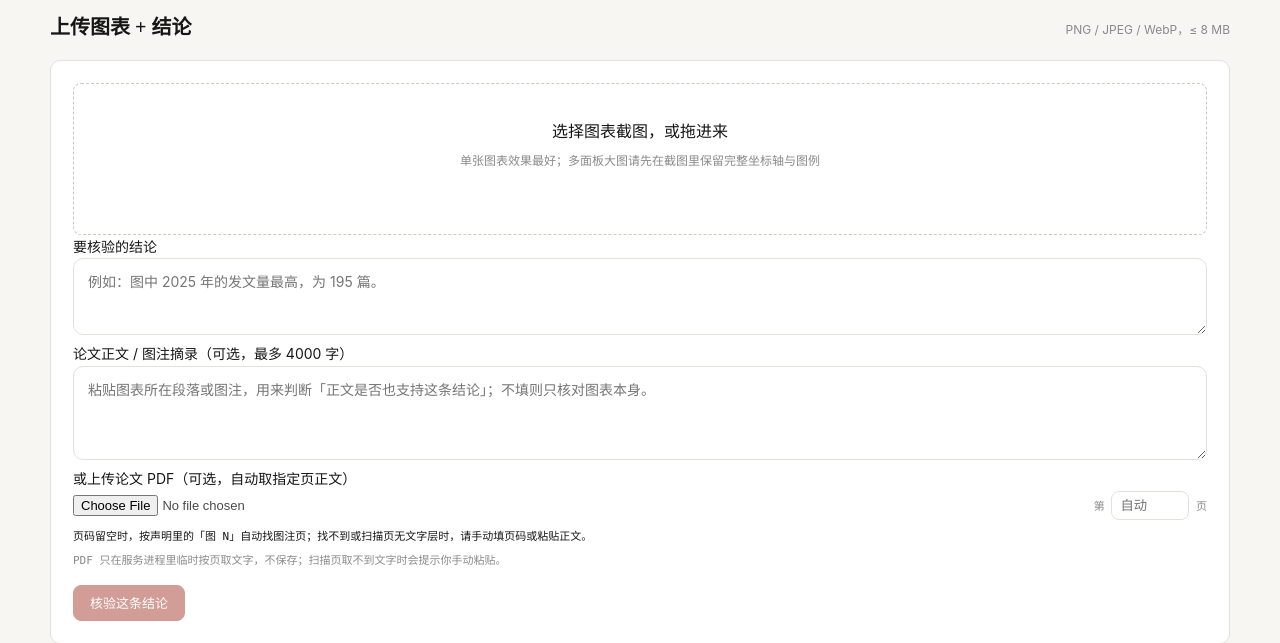
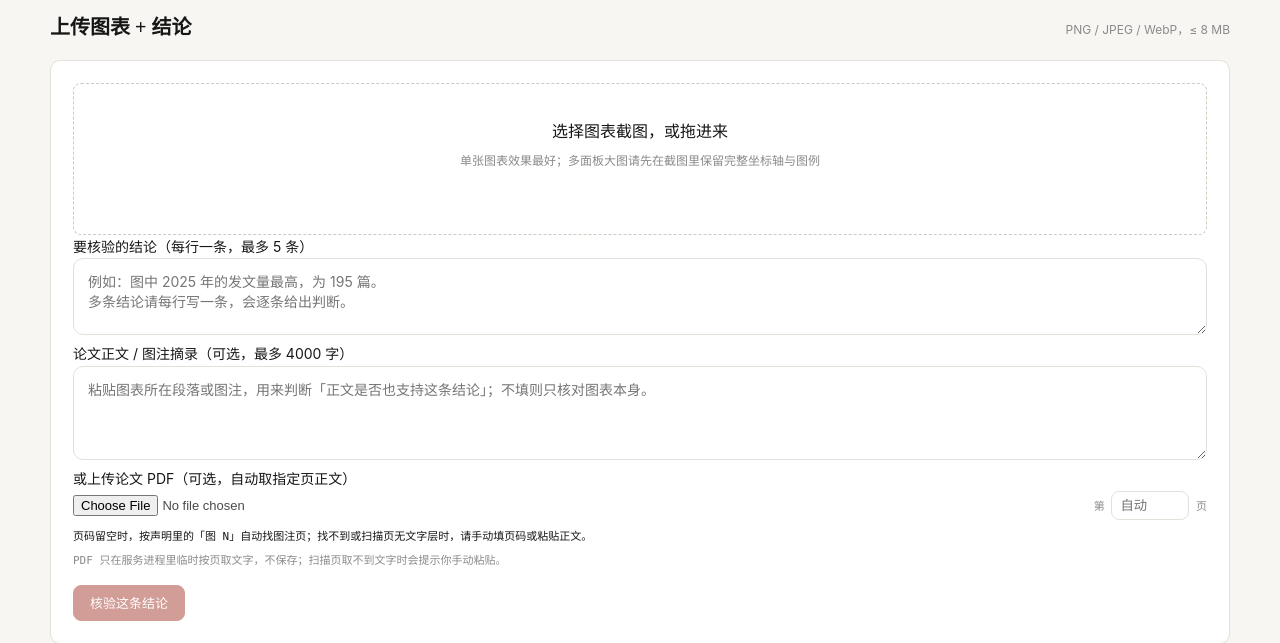
Before and after one commit to kkk431/citeguard-cn, a FastAPI app: page /figure in a window 1280 px wide. Shown: the part 542-1185 px from the top of the page. Run offline with FastAPI, Linux system fonts and the light colour scheme; some libraries are stand-ins or nearby versions.

Commit message:
Verify up to five chart claims per figure in one request

```diff
--- a/src/citeguard/figure_check.py
+++ b/src/citeguard/figure_check.py
@@ -24,6 +24,7 @@ from . import config
 PROMPT_VERSION = "2"
 SUPPORTED_MIMES = {"image/png", "image/jpeg", "image/webp"}
 MAX_CONTEXT_CHARS = 4000
+MAX_CLAIMS = 5
 
 PROMPT = (
     "你是论文图表核验助手。下面是一张图表、一句结论，以及可选的论文正文/图注摘录。\n"
@@ -132,3 +133,41 @@ def check_figure(image_bytes: bytes, mime: str, claim: str, context: str = "") -
         "prompt_version": PROMPT_VERSION,
         "context_chars": min(len((context or "").strip()), MAX_CONTEXT_CHARS),
     }
+
+
+def split_claims(text: str) -> list[str]:
+    """One claim per line; ignore blanks and trim whitespace."""
+    return [line.strip() for line in (text or "").splitlines() if line.strip()]
+
+
+def check_claims(image_bytes: bytes, mime: str, claims: list[str], context: str = "") -> dict:
+    """Judge up to ``MAX_CLAIMS`` claims against the same figure in one request batch.
+
+    Each claim is a separate call so a single bad claim cannot poison the rest;
+    the response keeps per-claim verdicts plus a summary top-level shape so the
+    page can render either one card or a small table.
+    """
+    if not claims:
+        return {"ok": False, "code": "no_claims", "error": "至少写一条结论"}
+    if len(claims) > MAX_CLAIMS:
+        return {"ok": False, "code": "too_many_claims", "error": f"一次最多核验 {MAX_CLAIMS} 条结论"}
+    bad = [c for c in claims if not 5 <= len(c) <= 500]
+    if bad:
+        return {"ok": False, "code": "bad_claim", "error": f"每条结论需为 5–500 字：{bad[0][:40]}"}
+    items = []
+    for claim in claims:
+        result = check_figure(image_bytes, mime, claim, context)
+        item = {"claim": claim}
+        for key in ("ok", "verdict", "reason", "code", "error", "latency_ms"):
+            if key in result:
+                item[key] = result[key]
+        items.append(item)
+    ok = any(item.get("ok") for item in items)
+    return {
+        "ok": ok,
+        "items": items,
+        "model": config.VL_MODEL,
+        "prompt_version": PROMPT_VERSION,
+        "max_claims": MAX_CLAIMS,
+        "context_chars": min(len((context or "").strip()), MAX_CONTEXT_CHARS),
+    }
--- a/web/app.py
+++ b/web/app.py
@@ -617,6 +617,7 @@ def figure_page(request: Request):
 def figure_check_api(
     image: UploadFile = File(...),
     claim: str = Form(""),
+    claims: str = Form(""),
     context: str = Form(""),
     paper: UploadFile | None = File(None),
     page: str = Form(""),
@@ -626,6 +627,8 @@ def figure_check_api(
             {"ok": False, "code": "not_configured", "error": "未配置图表核验服务（设置 CITEGUARD_VL_ENDPOINT）"},
             status_code=503,
         )
+    claim_list = figure_check.split_claims(claims) if claims.strip() else []
+    claim_for_number = claim_list[0] if claim_list else claim
     payload = image.file.read(config.VL_MAX_FIGURE_MB * 1024 * 1024 + 1)
     page_no = 0
     auto_caption = ""
@@ -655,7 +658,7 @@ def figure_check_api(
                 fh.write(raw)
                 tmp = Path(fh.name)
             if not page_no:
-                number = figure_number_from_claim(claim)
+                number = figure_number_from_claim(claim_for_number)
                 found = find_figure_page(tmp, number)
                 if not found:
                     label = f"图 {number} 的图注" if number else "图注"
@@ -683,6 +686,11 @@ def figure_check_api(
         prefix = f"图注：{auto_caption}\n\n" if auto_caption else ""
         body = prefix + page_text
         context = (body + "\n\n" + context).strip() if context.strip() else body
+    if claim_list:
+        result = figure_check.check_claims(payload, image.content_type or "", claim_list, context)
+        if page_no and result.get("ok"):
+            result["context_source"] = f"pdf_auto:{page_no}" if auto_caption else f"pdf_page:{page_no}"
+        return JSONResponse(result, status_code=200 if result.get("ok") else 400)
     result = figure_check.check_figure(payload, image.content_type or "", claim, context)
     if page_no and result.get("ok"):
         result["context_source"] = f"pdf_auto:{page_no}" if auto_caption else f"pdf_page:{page_no}"
--- a/web/static/css/app.css
+++ b/web/static/css/app.css
@@ -304,6 +304,11 @@ textarea:focus,input:focus{outline:none;border-color:var(--accent);background:va
 .fig-example p{font-size:13px;color:var(--ink-2);line-height:1.7;margin:12px 0}
 .fig-result{margin-top:18px;border:1px solid var(--line);border-radius:var(--radius-sm);padding:18px;background:var(--surface)}
 .fig-verdict .pill{font-size:12px;padding:4px 12px}
+.fig-claim-table{width:100%;border-collapse:collapse;font-size:13px}
+.fig-claim-table th{text-align:left;font-weight:600;color:var(--muted);padding:6px 10px;border-bottom:1px solid var(--line);white-space:nowrap}
+.fig-claim-table td{vertical-align:top;padding:8px 10px;border-bottom:1px solid var(--line-2, var(--line));line-height:1.7}
+.fig-claim-table .fig-claim-cell{min-width:200px;color:var(--ink)}
+.fig-claim-table .fig-reason-cell{color:var(--ink-2)}
 .fig-reason{margin:12px 0 0;font-size:15px;line-height:1.8;color:var(--ink)}
 .fig-error{color:var(--bad);font-size:14px;line-height:1.8}
 @media (max-width:720px){.fig-examples{grid-template-columns:1fr}}
--- a/web/static/js/figure.js
+++ b/web/static/js/figure.js
@@ -117,6 +117,39 @@
     );
   }
 
+  function itemsHtml(data) {
+    let source = "";
+    if (data.context_source) {
+      const raw = String(data.context_source);
+      source = raw.indexOf("pdf_auto:") === 0
+        ? "正文取自 PDF 第 " + escapeHtml(raw.slice(9)) + " 页（按图注自动定位）"
+        : "正文取自 PDF 第 " + escapeHtml(raw.replace("pdf_page:", "")) + " 页";
+    }
+    const rows = (data.items || []).map(function (item) {
+      const info = LABELS[item.verdict] || { text: "未判定", cls: "unknown" };
+      const reason = item.ok && item.reason ? escapeHtml(item.reason) : escapeHtml(item.error || "未判定");
+      return (
+        "<tr>" +
+        "<td class=\"fig-claim-cell\">" + escapeHtml(item.claim) + "</td>" +
+        "<td><span class=\"pill " + info.cls + "\"><i></i>" + info.text + "</span></td>" +
+        "<td class=\"fig-reason-cell\">" + reason + "</td>" +
+        "</tr>"
+      );
+    }).join("");
+    const meta = [
+      data.model ? "模型 " + escapeHtml(data.model) : "",
+      source,
+      "自动判断，请人工复核",
+    ].filter(Boolean).join(" · ");
+    return (
+      "<div class=\"fig-verdict\">" +
+      "<table class=\"fig-claim-table\"><thead><tr><th>结论</th><th>判断</th><th>理由</th></tr></thead>" +
+      "<tbody>" + rows + "</tbody></table>" +
+      "<div class=\"mono-sm\" style=\"color:var(--muted);margin-top:8px\">" + meta + "</div>" +
+      "</div>"
+    );
+  }
+
   function escapeHtml(text) {
     return String(text == null ? "" : text)
       .replace(/&/g, "&amp;")
@@ -128,12 +161,19 @@
   form.addEventListener("submit", async function (e) {
     e.preventDefault();
     const file = fileInput.files && fileInput.files[0];
-    const claim = (claimInput.value || "").trim();
+    const rawClaim = (claimInput.value || "").trim();
+    const claimLines = rawClaim.split(/\r?\n/).map(function (line) { return line.trim(); }).filter(Boolean);
     if (!file) { setHint("请先选择图表截图"); return; }
-    if (claim.length < 5) { setHint("结论至少写 5 个字"); return; }
+    if (!claimLines.length) { setHint("请写一条结论"); return; }
+    if (claimLines.length > 5) { setHint("一次最多核验 5 条结论"); return; }
+    if (claimLines.some(function (line) { return line.length < 5; })) {
+      setHint("每条结论至少写 5 个字");
+      return;
+    }
     const fd = new FormData();
     fd.append("image", file);
-    fd.append("claim", claim);
+    fd.append("claim", claimLines[0]);
+    if (claimLines.length > 1) fd.append("claims", rawClaim);
     const context = contextInput ? (contextInput.value || "").trim() : "";
     if (context) fd.append("context", context);
     const paper = paperInput && paperInput.files && paperInput.files[0];
@@ -156,7 +196,7 @@
         return;
       }
       setHint("");
-      result.innerHTML = verdictHtml(data);
+      result.innerHTML = data.items ? itemsHtml(data) : verdictHtml(data);
       result.classList.remove("hidden");
     } catch (err) {
       setHint("");
--- a/web/templates/figure.html
+++ b/web/templates/figure.html
@@ -38,8 +38,8 @@
       <div id="figure-preview-wrap" class="fig-preview-wrap" hidden>
         <img id="figure-preview" class="fig-preview" alt="图表预览">
       </div>
-      <label class="field-label" for="figure-claim" style="margin-top:16px">要核验的结论</label>
-      <textarea id="figure-claim" class="textarea" rows="3" placeholder="例如：图中 2025 年的发文量最高，为 195 篇。" style="width:100%;font-size:14px;padding:12px 14px;border:1px solid var(--line);border-radius:10px;background:var(--surface)"></textarea>
+      <label class="field-label" for="figure-claim" style="margin-top:16px">要核验的结论（每行一条，最多 5 条）</label>
+      <textarea id="figure-claim" class="textarea" rows="3" placeholder="例如：图中 2025 年的发文量最高，为 195 篇。&#10;多条结论请每行写一条，会逐条给出判断。" style="width:100%;font-size:14px;padding:12px 14px;border:1px solid var(--line);border-radius:10px;background:var(--surface)"></textarea>
       <label class="field-label" for="figure-context" style="margin-top:14px">论文正文 / 图注摘录（可选，最多 4000 字）</label>
       <textarea id="figure-context" class="textarea" rows="4" placeholder="粘贴图表所在段落或图注，用来判断「正文是否也支持这条结论」；不填则只核对图表本身。" style="width:100%;font-size:14px;padding:12px 14px;border:1px solid var(--line);border-radius:10px;background:var(--surface)"></textarea>
       <label class="field-label" for="figure-paper" style="margin-top:14px">或上传论文 PDF（可选，自动取指定页正文）</label>
```
Also changed, not shown: docs/figure_check.md (+3 -0 lines), tests/test_figure_check.py (+54 -0 lines).
